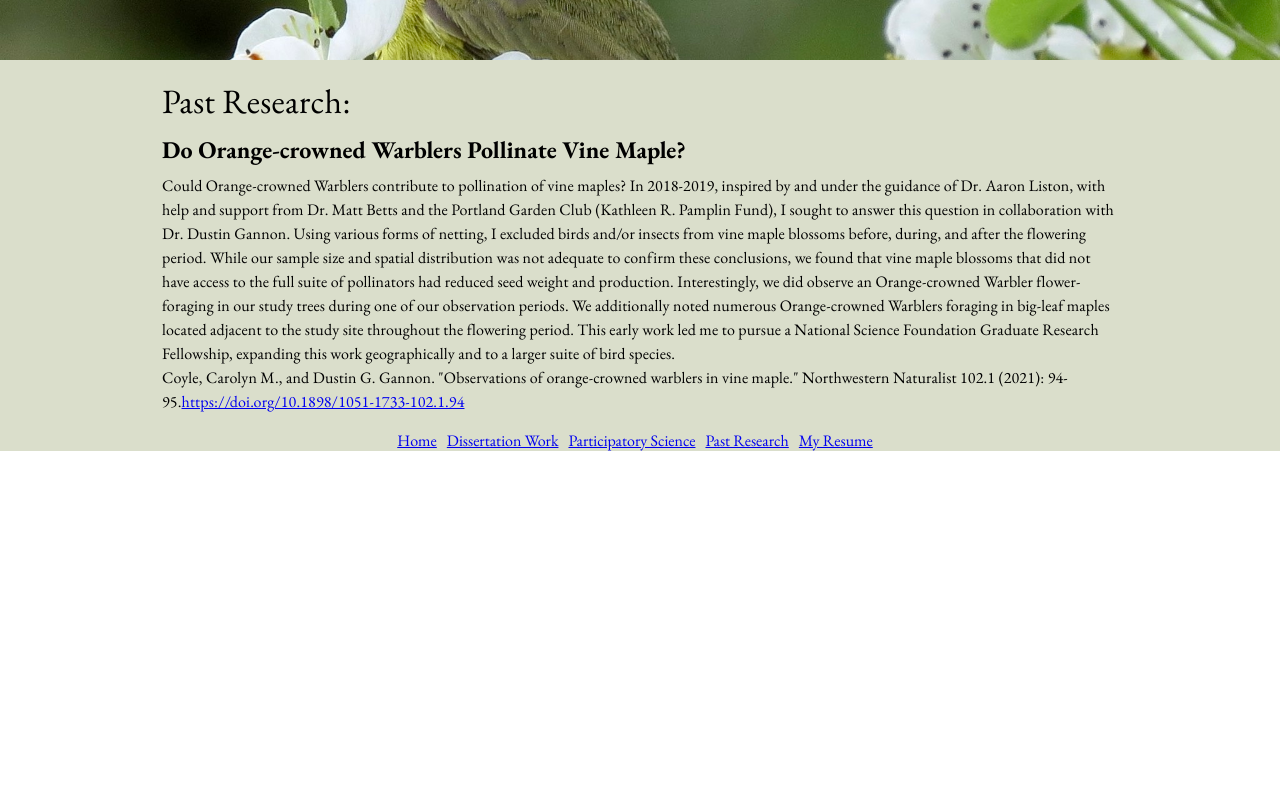
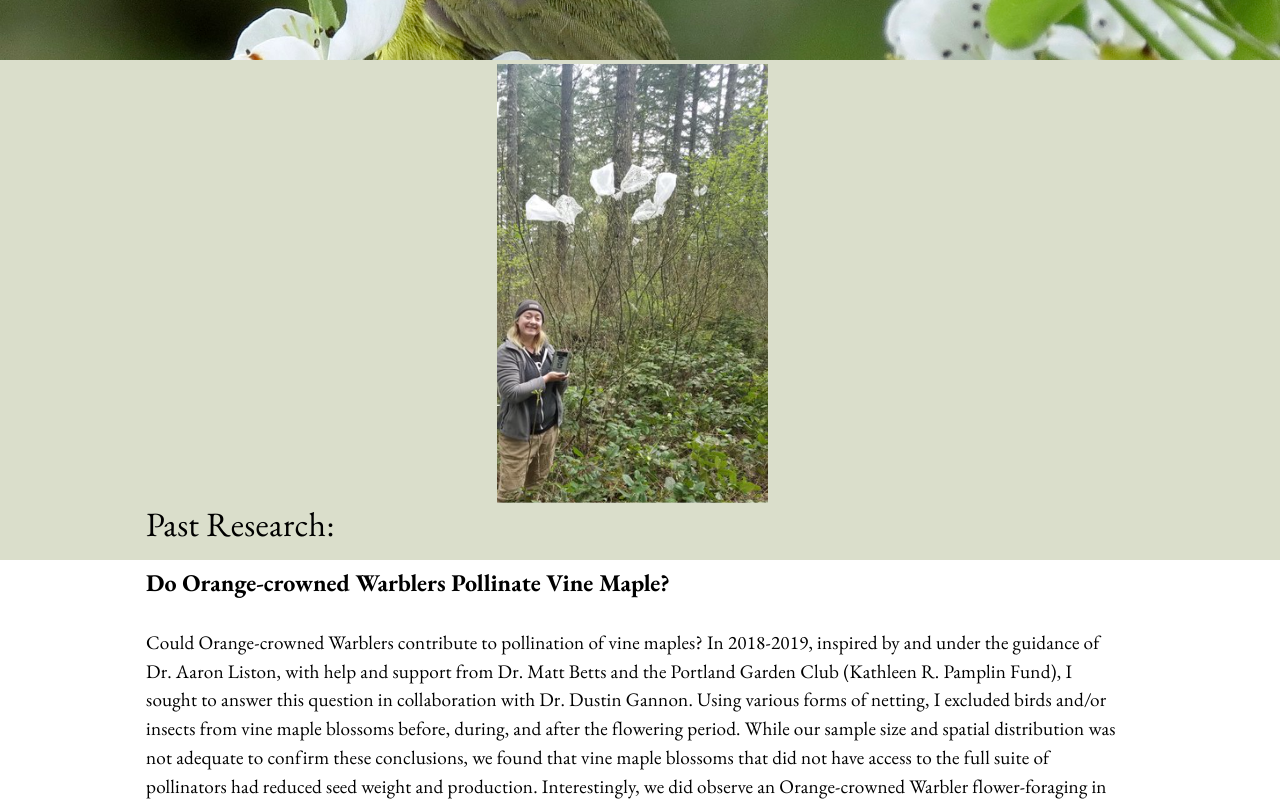
Before and after one commit to CharlieHengemihle/SaPP, a React (Create React App) app: page /research/past in a window 1280 px wide. Shown: the part 240-1041 px from the top of the page. Before the commit the page ends 800 px from the top, so only its background shows below. Built offline with nearby package versions, Linux system fonts and the light colour scheme.

Commit message:
10/25 updates

```diff
--- a/src/components/Navigation.js
+++ b/src/components/Navigation.js
@@ -103,7 +103,7 @@ export default function Navigation(props) {
           </Link>
           <div style={dropdownMenuStyle}>
             <Link className="hover-effect" to="/research/dissertation" style={dropdownLinkStyle}>
-              Dissertation Research
+              Dissertation Research (SaP Project)
             </Link>
             <Link
               className="hover-effect"
--- a/src/components/contents.js
+++ b/src/components/contents.js
@@ -1,6 +1,6 @@
 export const fundingSources = [
-  'National Science Foundation',
-  'Graduate Research Fellowship',
+  'National Science Foundation DEB (Award Number 2437737)',
+  'National Science Foundation Graduate Research Fellowship (NSF GRFP)',
   'Colorado State University',
   'Vice President for Research (VPR) Graduate Fellows Program',
   'Graduate Degree Program in Ecology Training & Travel Grant',
--- a/src/components/pages/DissertationWork.js
+++ b/src/components/pages/DissertationWork.js
@@ -70,15 +70,14 @@ export default function DissertationWork() {
           <Typography variant="h5" sx={{ fontFamily: 'EB Garamond' }}>
             <strong>Research Team:</strong>
           </Typography>
-          <Typography sx={{ fontFamily: 'EB Garamond' }}>
+          <Typography sx={{ fontFamily: 'EB Garamond', fontSize: '1.25rem', fontWeight: '500' }}>
             Conducted under P.I. Dr. Liba Pejchar, in collaboration with Dr. Caitlin Wells, Teia
             Schweizer, Dr. Seth Davis, and Dr. Xiaoping Li.
           </Typography>
-
-          <Typography variant="h5" sx={{ fontFamily: 'EB Garamond' }}>
+          <Typography variant="h5" sx={{ fontFamily: 'EB Garamond', fontSize: '1.2rem' }}>
             <strong>Collaboration:</strong>
           </Typography>
-          <Typography sx={{ fontFamily: 'EB Garamond' }}>
+          <Typography sx={{ fontFamily: 'EB Garamond', fontSize: '1.2rem' }}>
             Partnering with the Institute for Bird Populations (IBP) Monitoring Avian Production and
             Survival (MAPS) stations, as well as independent banding groups, we received pollen
             swabs from thousands of birds across the western U.S. and British Columbia. (put map
@@ -150,12 +149,13 @@ export default function DissertationWork() {
             <a href="https://carolyncoyle.wixsite.com/sapproject">here</a>.
           </Typography>
         </Grid>
+      </Grid>
       <Grid item xs={11} container justifyContent="center">
         <Link to="/" style={{ marginRight: '10px' }}>
           Home
         </Link>
         <Link to="/research/dissertation" style={{ marginRight: '10px' }}>
-            Dissertation Work
+          Dissertation Work (SaP Project)
         </Link>
         <Link to="/research/participatory-science" style={{ marginRight: '10px' }}>
           Participatory Science
@@ -167,7 +167,6 @@ export default function DissertationWork() {
           My Resume
         </Link>
       </Grid>
-      </Grid>
     </Box>
   );
 }
--- a/src/components/pages/HomePage.js
+++ b/src/components/pages/HomePage.js
@@ -9,7 +9,7 @@ export default function HomePage() {
   return (
     <Box
       sx={{
-        backgroundColor: 'rgb(218, 222, 203)',
+        backgroundColor: 'rgba(215, 223, 178, 0.52)',
         textAlign: 'center',
       }}
     >
@@ -123,7 +123,7 @@ export default function HomePage() {
             gutterBottom
             textAlign={'left'}
             paddingLeft={'20px'}
-            sx={{ fontFamily: 'EB Garamond' }}
+            sx={{ fontFamily: 'EB Garamond', fontWeight: 'bold' }}
           >
             News:
           </Typography>
@@ -212,7 +212,7 @@ export default function HomePage() {
             Home
           </Link>
           <Link to="/research/dissertation" style={{ marginRight: '10px' }}>
-            Dissertation Work
+            Dissertation Work (SaP Project)
           </Link>
           <Link to="/research/participatory-science" style={{ marginRight: '10px' }}>
             Participatory Science
--- a/src/components/pages/ParticipatoryScience.js
+++ b/src/components/pages/ParticipatoryScience.js
@@ -171,7 +171,7 @@ export default function ParticipatoryScience() {
           <img
             src={ccc}
             alt="Center for Collaborative Conservation logo"
-            style={{ maxWidth: '65vw', objectFit: 'cover' }}
+            style={{ maxWidth: '65vw', objectFit: 'cover', justifySelf: 'center' }}
           />
         </Grid>
         <Grid item xs={11} container justifyContent="center">
@@ -179,7 +179,7 @@ export default function ParticipatoryScience() {
             Home
           </Link>
           <Link to="/research/dissertation" style={{ marginRight: '10px' }}>
-            Dissertation Work
+            Dissertation Work (SaP Project)
           </Link>
           <Link to="/research/participatory-science" style={{ marginRight: '10px' }}>
             Participatory Science
--- a/src/components/pages/PastResearch.js
+++ b/src/components/pages/PastResearch.js
@@ -1,6 +1,7 @@
 import { Box, Typography, Grid } from '@mui/material';
 import banner from '../../assets/Banner.jpeg';
 import { Link } from 'react-router-dom';
+import exclusion from '../../assets/Exclusion.png';
 
 export default function PastResearch() {
   return (
@@ -8,6 +9,7 @@ export default function PastResearch() {
       sx={{
         backgroundColor: 'rgb(218, 222, 203)',
         textAlign: 'center',
+        height: '100vh',
       }}
     >
       <Box
@@ -39,6 +41,26 @@ export default function PastResearch() {
       </Box>
       <Grid container spacing={2} justifyContent="center" textAlign={'left'}>
         <Grid item xs={11} md={9}>
+          <Grid
+            container
+            spacing={2}
+            justifyContent="center"
+            display="flex"
+            flexDirection="row"
+            alignItems="center"
+            justifyItems="center"
+          >
+            <img
+              src={exclusion}
+              alt="Exclusion of birds and insects from vine maple blossoms"
+              style={{
+                maxWidth: '30vw',
+                objectFit: 'cover',
+                marginRight: '20px',
+                paddingLeft: '20px',
+              }}
+            />
+            <div style={{ display: 'flex', flexDirection: 'column', gap: '10px' }}>
               <Typography variant="h4" gutterBottom sx={{ fontFamily: 'EB Garamond' }}>
                 Past Research:
               </Typography>
@@ -46,42 +68,44 @@ export default function PastResearch() {
               <Typography
                 fontWeight={'bold'}
                 variant="h5"
-            gutterBottom
+                marginBottom={'20px'}
                 sx={{ fontFamily: 'EB Garamond' }}
               >
                 Do Orange-crowned Warblers Pollinate Vine Maple?
               </Typography>
-
-          <Typography sx={{ fontFamily: 'EB Garamond' }}>
-            Could Orange-crowned Warblers contribute to pollination of vine maples? In 2018-2019,
-            inspired by and under the guidance of Dr. Aaron Liston, with help and support from Dr.
-            Matt Betts and the Portland Garden Club (Kathleen R. Pamplin Fund), I sought to answer
-            this question in collaboration with Dr. Dustin Gannon. Using various forms of netting, I
-            excluded birds and/or insects from vine maple blossoms before, during, and after the
-            flowering period. While our sample size and spatial distribution was not adequate to
-            confirm these conclusions, we found that vine maple blossoms that did not have access to
-            the full suite of pollinators had reduced seed weight and production. Interestingly, we
-            did observe an Orange-crowned Warbler flower-foraging in our study trees during one of
-            our observation periods. We additionally noted numerous Orange-crowned Warblers foraging
-            in big-leaf maples located adjacent to the study site throughout the flowering period.
-            This early work led me to pursue a National Science Foundation Graduate Research
-            Fellowship, expanding this work geographically and to a larger suite of bird species.
+              <Typography sx={{ fontFamily: 'EB Garamond', fontSize: '1.2rem' }}>
+                Could Orange-crowned Warblers contribute to pollination of vine maples? In
+                2018-2019, inspired by and under the guidance of Dr. Aaron Liston, with help and
+                support from Dr. Matt Betts and the Portland Garden Club (Kathleen R. Pamplin Fund),
+                I sought to answer this question in collaboration with Dr. Dustin Gannon. Using
+                various forms of netting, I excluded birds and/or insects from vine maple blossoms
+                before, during, and after the flowering period. While our sample size and spatial
+                distribution was not adequate to confirm these conclusions, we found that vine maple
+                blossoms that did not have access to the full suite of pollinators had reduced seed
+                weight and production. Interestingly, we did observe an Orange-crowned Warbler
+                flower-foraging in our study trees during one of our observation periods. We
+                additionally noted numerous Orange-crowned Warblers foraging in big-leaf maples
+                located adjacent to the study site throughout the flowering period. This early work
+                led me to pursue a National Science Foundation Graduate Research Fellowship,
+                expanding this work geographically and to a larger suite of bird species.
               </Typography>
 
-          <Typography sx={{ fontFamily: 'EB Garamond' }}>
-            Coyle, Carolyn M., and Dustin G. Gannon. &quot;Observations of orange-crowned warblers
-            in vine maple.&quot; Northwestern Naturalist 102.1 (2021): 94-95.
+              <Typography sx={{ fontFamily: 'EB Garamond', fontSize: '1.2rem', fontWeight: '600' }}>
+                Coyle, Carolyn M., and Dustin G. Gannon. &quot;Observations of orange-crowned
+                warblers in vine maple.&quot; Northwestern Naturalist 102.1 (2021): 94-95.
                 <a href="https://doi.org/10.1898/1051-1733-102.1.94">
                   https://doi.org/10.1898/1051-1733-102.1.94
                 </a>
               </Typography>
+            </div>
+          </Grid>
         </Grid>
         <Grid item xs={11} container justifyContent="center">
           <Link to="/" style={{ marginRight: '10px' }}>
             Home
           </Link>
           <Link to="/research/dissertation" style={{ marginRight: '10px' }}>
-            Dissertation Work
+            Dissertation Work (SaP Project)
           </Link>
           <Link to="/research/participatory-science" style={{ marginRight: '10px' }}>
             Participatory Science
```
Also changed, not shown: src/assets/Exclusion.png (added). Lines whose indentation alone changed are shown as unchanged.
